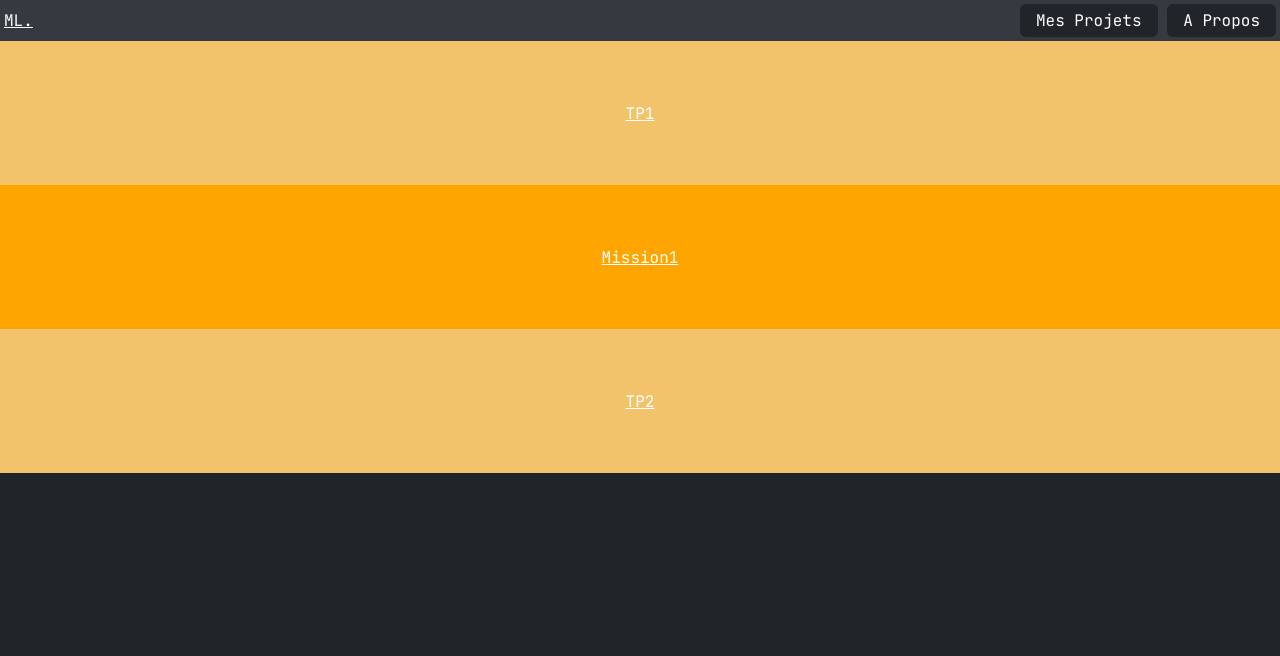
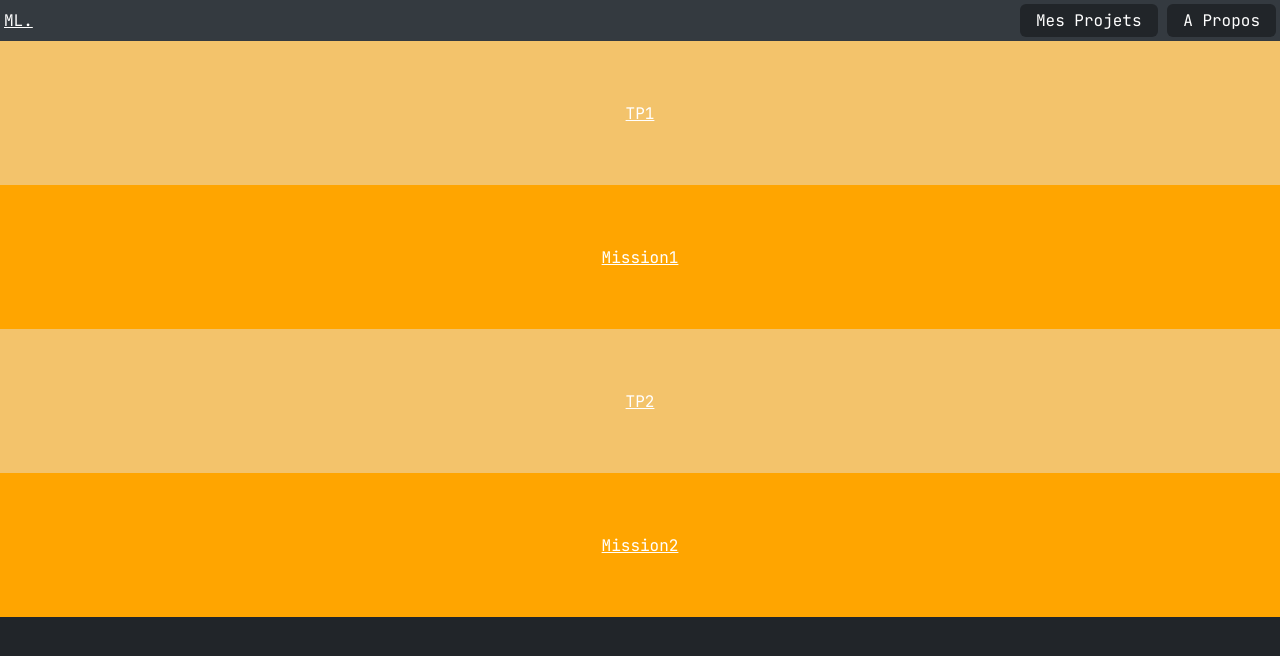
Before and after one commit to MaximeLabille/MaximeLabille.github.io, a plain HTML site: page projets/index.html in a window 1280 px wide. Drawn offline with Linux system fonts and the light colour scheme.

Commit message:
ajout mission2

```diff
--- a/projets/index.html
+++ b/projets/index.html
@@ -28,6 +28,9 @@
         <a class="categorie" href="/TP2" style="background-color: rgb(243, 195, 107);">
             TP2
         </a>
+        <a class="categorie" href="/Mission2" style="background-color: orange;">
+            Mission2
+        </a>
     </div>
 </body>
 </html>
```
